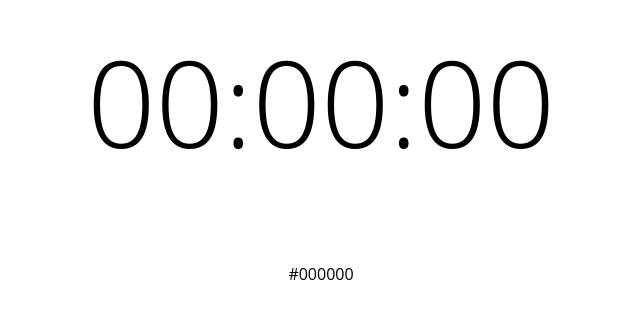
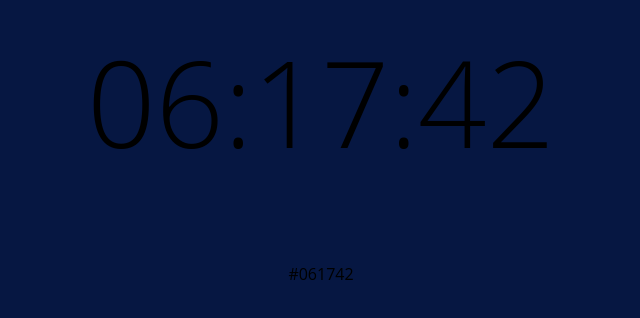
Before and after one commit to salimus/hexo_clock, a plain HTML site: page index.html in a window 1280 px wide. Shown: the part 280-598 px from the top of the page, without its empty margins (319-959 px from the left). Drawn offline with Linux system fonts and the light colour scheme.

Commit message:
Modify and link js script.

```diff
--- a/index.html
+++ b/index.html
@@ -7,5 +7,7 @@
 	<body>
 		<h1 id="clock">00:00:00</h1>
 		<p id="bg_color">#000000</p>
+
+		<script type="text/javascript" src="js/script.js"></script>
 	</body>
 </html>
--- a/js/script.js
+++ b/js/script.js
@@ -0,0 +1,30 @@
+let clock = document.getElementById('clock');
+let bgColor = document.getElementById('bg_color');
+
+function hexClock() {
+	let time = new Date();
+
+	let hours = time.getHours().toString();
+	let minutes = time.getMinutes().toString();
+	let seconds = time.getSeconds().toString();
+
+	if (hours.length < 2) {
+		hours = '0' + hours;
+	}
+	if (minutes.length < 2) {
+		minutes = '0' + minutes;
+	}
+	if (seconds.length < 2) {
+		seconds = '0' + seconds;
+	}
+
+	let clockString = hours + ':' + minutes + ':' + seconds;
+	let bgColorString = '#' + hours + minutes + seconds;
+
+	clock.textContent = clockString;
+	bgColor.textContent = bgColorString;
+
+	document.body.style.background = bgColorString;
+}
+
+hexClock();
```
